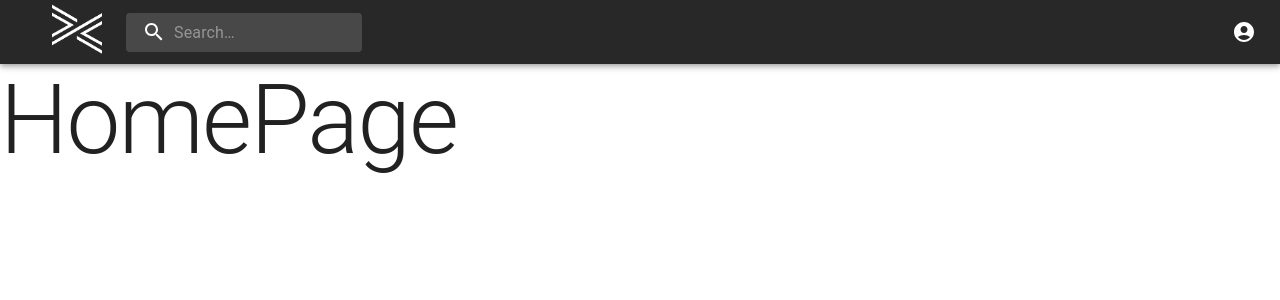
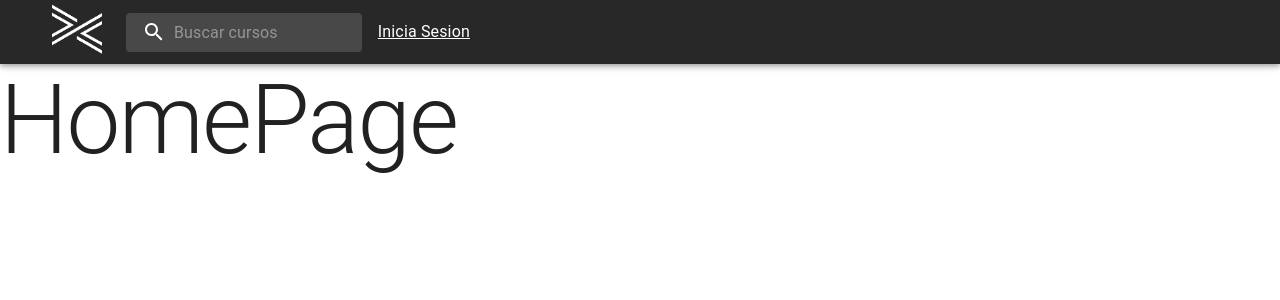
Before and after one commit to luissalexx/EzcodeFront, a React (Vite) app: page / in a window 1280 px wide. Shown: the top 300 px of the page. Built offline with nearby package versions, Linux system fonts and the light colour scheme; no server answers.

Commit message:
tercer commit

```diff
--- a/src/EzcodeApp.jsx
+++ b/src/EzcodeApp.jsx
@@ -1,12 +1,11 @@
-import { NavAuth } from "./ezcode/components/NavAuth"
-//import { ChangeNav } from "./ezcode/components/changeNav"
+import { ChangeNav } from "./ezcode/components/changeNav"
 import { AppRouter } from "./router/AppRouter"
 import { AppTheme } from "./theme"
 
 export const EzcodeApp = () => {
   return (
     <AppTheme>
-      <NavAuth />
+      <ChangeNav />
       <AppRouter />
     </AppTheme>
   )
--- /dev/null
+++ b/src/ezcode/components/ChangeNav.jsx
@@ -0,0 +1,20 @@
+import { NavAuth } from "./NavAuth";
+import { NavNotAuth } from "./NavNotAuth";
+
+export const ChangeNav = () => {
+    const token = localStorage.getItem('token');
+    if (token == null) {
+        return (
+          <div>
+            <NavNotAuth/>
+          </div>
+        )
+    }
+    else{
+        return (
+            <div>
+              <NavAuth/>
+            </div>
+          )
+    }
+}
```
